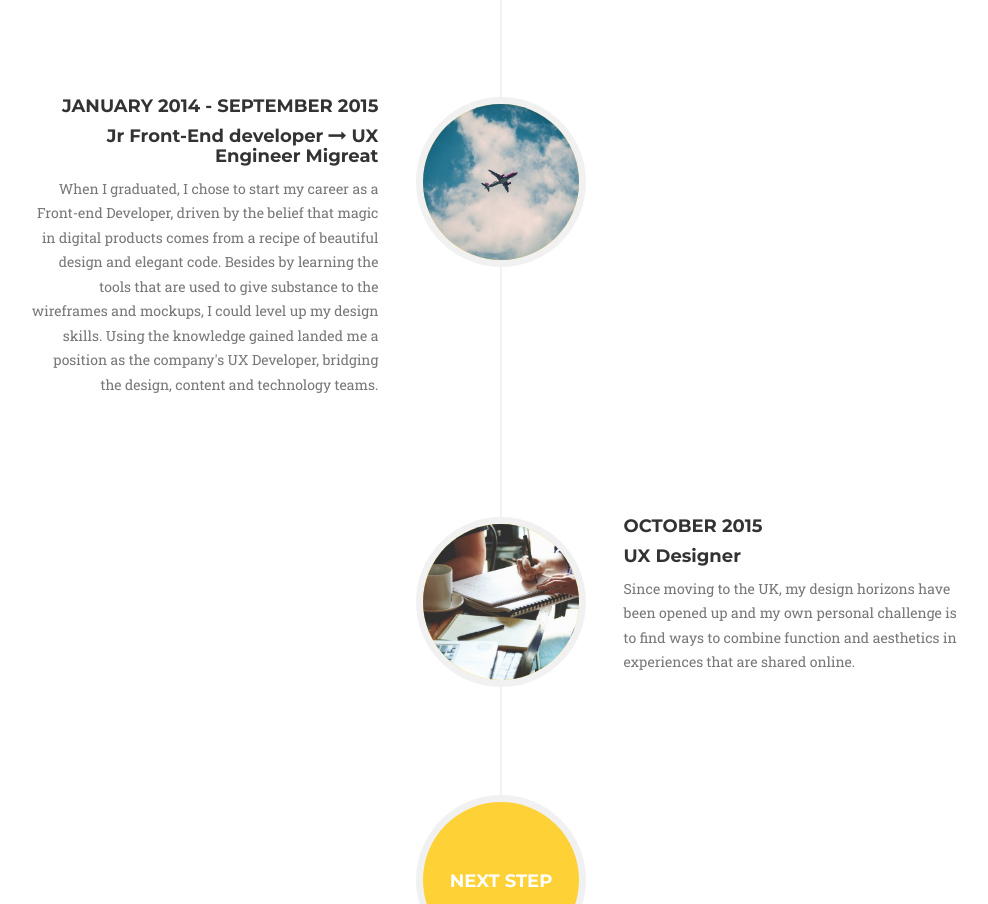
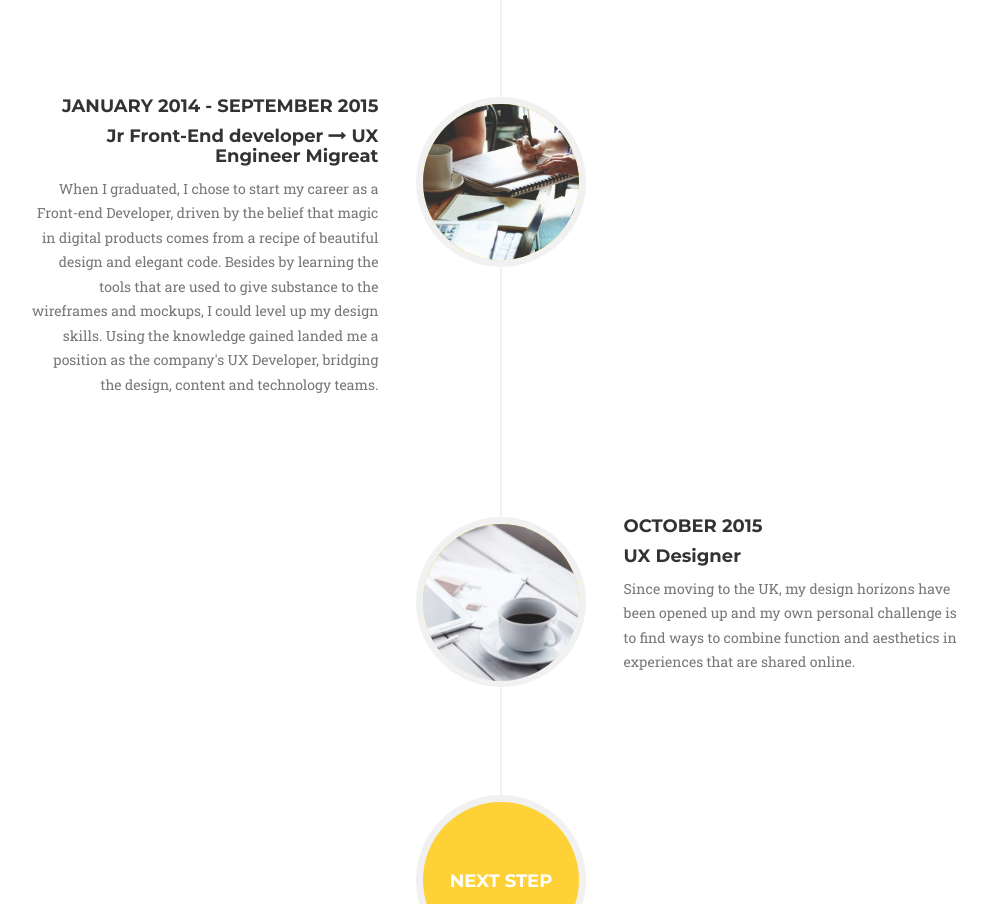
Before and after one commit to kirmitsaki/old-theme, a plain HTML site: page index.html in a window 1280 px wide. Shown: the part 3401-4305 px from the top of the page, without its empty margins (139-1127 px from the left). Drawn offline with nearby package versions, Linux system fonts and the light colour scheme; a web font is replaced by a local one.

Commit message:
About changes

```diff
--- a/index.html
+++ b/index.html
@@ -281,7 +281,7 @@
                         </li>
                         <li>
                             <div class="timeline-image">
-                                <img class="img-circle img-responsive" src="img/about/7.jpg" alt="">
+                                <img class="img-circle img-responsive" src="img/about/8.jpg" alt="">
                             </div>
                             <div class="timeline-panel">
                                 <div class="timeline-heading">
@@ -297,7 +297,7 @@
                         </li>
                         <li class="timeline-inverted">
                             <div class="timeline-image">
-                                <img class="img-circle img-responsive" src="img/about/8.jpg" alt="">
+                                <img class="img-circle img-responsive" src="img/about/9.jpg" alt="">
                             </div>
                             <div class="timeline-panel">
                                 <div class="timeline-heading">
```
